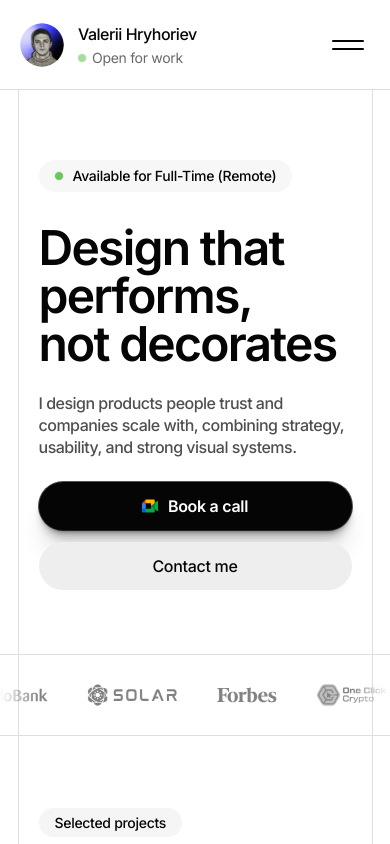
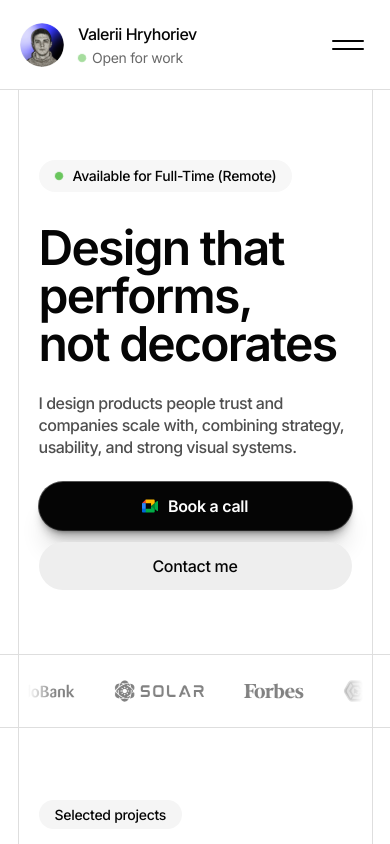
Before and after one commit to howtovalerii/Portfolio, a Next.js app: page / in a window 390 px wide. Shown: the top 844 px of the page. Built offline with nearby package versions, Linux system fonts and the light colour scheme.

Commit message:
Update global.css

```diff
--- a/app/global.css
+++ b/app/global.css
@@ -476,26 +476,28 @@ button {
   left: 50%;
   transform: translateX(-50%);
   overflow: hidden;
-  padding: 40px 0;
+  padding: 32px 0;
   border-top: 1px solid #DEDEDE;
   border-bottom: 1px solid #DEDEDE;
 }
 
 .logo-strip-mask {
-  width: 100%;
+  width: 1040px;
+  max-width: 1040px;
+  margin: 0 auto;
   overflow: hidden;
   -webkit-mask-image: linear-gradient(
     90deg,
     rgba(0,0,0,0) 0%,
-    #000 10%,
-    #000 90%,
+    #000 8%,
+    #000 92%,
     rgba(0,0,0,0) 100%
   );
   mask-image: linear-gradient(
     90deg,
     rgba(0,0,0,0) 0%,
-    #000 10%,
-    #000 90%,
+    #000 8%,
+    #000 92%,
     rgba(0,0,0,0) 100%
   );
 }
@@ -1890,7 +1892,11 @@ button {
   .footer-inner { flex-direction: column; gap: 12px; text-align: center; }
 
   /* ── Logo Strip ── */
-  .logo-strip { padding: 28px 0; }
+  .logo-strip { padding: 24px 0; }
+  .logo-strip-mask {
+    width: 335px;
+    max-width: 335px;
+  }
   .logo-strip-track { gap: 40px; }
   .logo-strip-item { height: 24px; }
 
```
